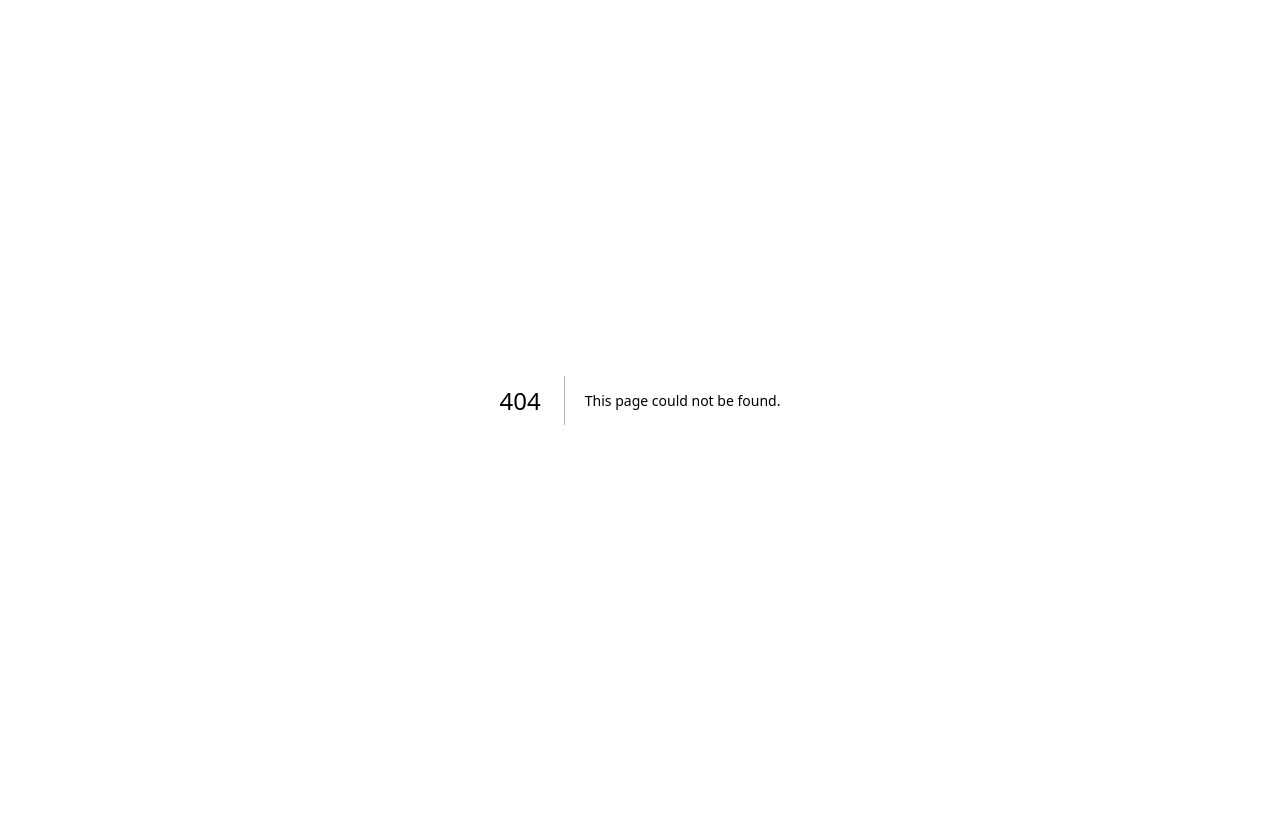
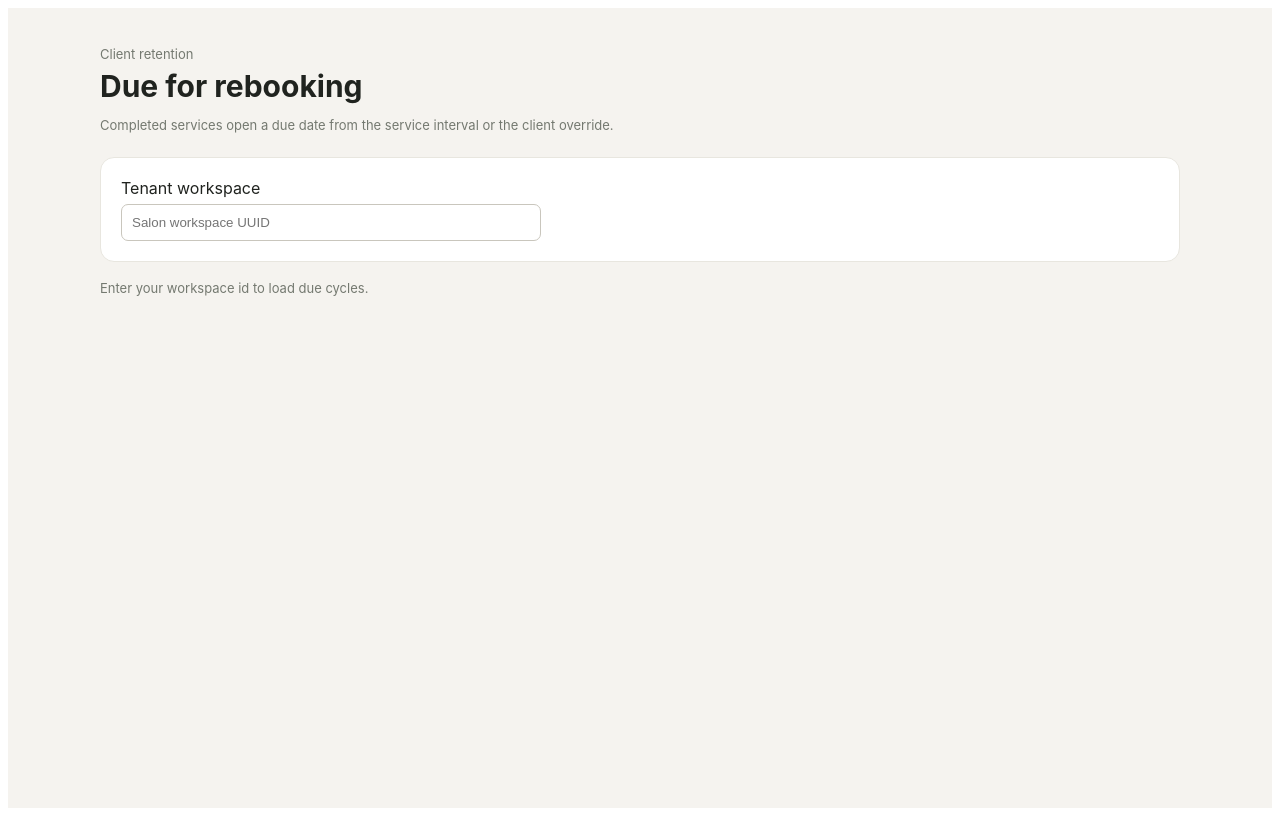
Before and after one commit to harshpgoti/salon-frontend, a Next.js app: page /retention in a window 1280 px wide. Before the commit this address had no page. Built offline with nearby package versions, Linux system fonts and the light colour scheme.

Commit message:
feat(retention): TASK-035 due-cycle list page and proxy (FR-049)

```diff
--- /dev/null
+++ b/pages/api/retention.js
@@ -0,0 +1,75 @@
+import { randomUUID } from "crypto";
+
+// Stateless proxy, same contract as api/settings.js: forward the browser's cookies so the
+// API resolves the caller from its own session and enforces tenant scope. The proxy never
+// decides who the caller is and never trusts a tenant id from the client.
+const API_BASE = process.env.API_BASE_URL;
+const UUID = /^[0-9a-f]{8}-[0-9a-f]{4}-[0-9a-f]{4}-[0-9a-f]{4}-[0-9a-f]{12}$/i;
+
+export default async function handler(req, res) {
+  const requestId = randomUUID();
+  res.setHeader("X-Request-ID", requestId);
+
+  if (!API_BASE) {
+    return res.status(503).json({ detail: { code: "retention_service_unconfigured" } });
+  }
+
+  const tenantId = req.query.tenant_id;
+  if (!tenantId || Array.isArray(tenantId) || !UUID.test(String(tenantId))) {
+    return res.status(400).json({ detail: { code: "invalid_tenant_id" } });
+  }
+
+  const method = req.method;
+  const allowed = (method === "GET" && !req.query.client_id)
+    || (method === "GET" && UUID.test(String(req.query.client_id || "")))
+    || method === "POST";
+  if (!allowed) {
+    res.setHeader("Allow", "GET, POST");
+    return res.status(405).json({ detail: { code: "method_not_allowed" } });
+  }
+
+  const cookies = req.headers.cookie || "";
+  const headers = {
+    "X-Request-ID": requestId,
+    ...(cookies ? { cookie: cookies } : {}),
+    ...(req.headers.origin ? { origin: req.headers.origin } : {}),
+  };
+  let body;
+  const hasBody = req.body !== undefined && req.body !== null
+    && !(typeof req.body === "object" && !Array.isArray(req.body) && Object.keys(req.body).length === 0);
+  if (hasBody) {
+    headers["Content-Type"] = "application/json";
+    body = JSON.stringify(req.body);
+  }
+
+  // GET lists due cycles (optional status/client_id filters stay upstream as query);
+  // POST sets a per-client interval override.
+  const params = new URLSearchParams();
+  for (const key of ["status", "client_id"]) {
+    if (req.query[key]) params.append(key, String(req.query[key]));
+  }
+  const suffix = params.toString() ? `?${params}` : "";
+  const upstreamPath = method === "GET"
+    ? `/v1/tenants/${tenantId}/rebooking-cycles${suffix}`
+    : `/v1/tenants/${tenantId}/rebooking-overrides`;
+
+  let response;
+  try {
+    response = await fetch(new URL(upstreamPath, API_BASE), {
+      method, headers, body, redirect: "manual",
+    });
+  } catch {
+    return res.status(503).json({ detail: { code: "retention_service_unavailable" } });
+  }
+
+  const upstreamRequestId = response.headers.get("x-request-id");
+  if (upstreamRequestId) res.setHeader("X-Request-ID", upstreamRequestId);
+
+  let parsed;
+  try {
+    parsed = await response.json();
+  } catch {
+    parsed = { detail: { code: "upstream_unreadable_response" } };
+  }
+  return res.status(response.status).json(parsed);
+}
--- /dev/null
+++ b/pages/retention.jsx
@@ -0,0 +1,80 @@
+import { useCallback, useEffect, useState } from "react";
+import Head from "next/head";
+import { useRouter } from "next/router";
+
+const panel = { background: "#ffffff", border: "1px solid #e8e6df", borderRadius: 14, padding: 20, marginBottom: 18 };
+const muted = { color: "#747970", fontSize: 13 };
+const input = { display: "block", width: "100%", boxSizing: "border-box", marginTop: 6, padding: 10, border: "1px solid #c9c6bd", borderRadius: 7 };
+
+function errorText(payload, fallback) {
+  const detail = payload?.detail;
+  if (typeof detail === "string") return detail;
+  if (detail?.code) return detail.code.replace(/_/g, " ");
+  return fallback;
+}
+
+// Due-service list (TASK-035): every completed service opens a deterministic due cycle.
+// Staff rebook from here; prompts and snooze arrive with TASK-037.
+export default function Retention() {
+  const router = useRouter();
+  const [tenantId, setTenantId] = useState("");
+  const [items, setItems] = useState([]);
+  const [error, setError] = useState("");
+  const [busy, setBusy] = useState(false);
+
+  const load = useCallback(async () => {
+    if (!tenantId) return;
+    setBusy(true); setError("");
+    try {
+      const res = await fetch(`/api/retention?${new URLSearchParams({ tenant_id: tenantId })}`,
+        { credentials: "include" });
+      const body = await res.json().catch(() => null);
+      if (!res.ok) throw new Error(errorText(body, "Due cycles could not be loaded."));
+      setItems(body.items || []);
+    } catch (err) {
+      setError(err.message || "Due cycles could not be loaded.");
+    } finally { setBusy(false); }
+  }, [tenantId]);
+
+  useEffect(() => { load(); }, [load]);
+  useEffect(() => {
+    if (router.isReady && router.query.tenant) setTenantId(String(router.query.tenant));
+  }, [router.isReady, router.query.tenant]);
+
+  return (
+    <div style={{ minHeight: "100vh", background: "#f5f3ef", color: "#20231f", fontFamily: "Inter, system-ui, sans-serif" }}>
+      <Head><title>Due for rebooking — Salon Operations</title></Head>
+      <main style={{ padding: "38px 5vw", maxWidth: 1080, margin: "0 auto" }}>
+        <header style={{ marginBottom: 24 }}>
+          <div style={muted}>Client retention</div>
+          <h1 style={{ margin: "6px 0", fontSize: 30 }}>Due for rebooking</h1>
+          <p style={muted}>Completed services open a due date from the service interval or the client override.</p>
+        </header>
+
+        <section style={panel}>
+          <label style={{ display: "block", maxWidth: 420 }}>
+            Tenant workspace
+            <input style={input} value={tenantId} onChange={(e) => setTenantId(e.target.value.trim())}
+              placeholder="Salon workspace UUID" />
+          </label>
+        </section>
+
+        {error && <p role="alert" style={{ ...panel, color: "#8c2626" }}>{error}</p>}
+
+        {!tenantId ? <p style={muted}>Enter your workspace id to load due cycles.</p> : (
+          <section style={panel}>
+            {items.length === 0 && <p style={muted}>{busy ? "Loading…" : "Nothing due."}</p>}
+            <ul style={{ margin: 0, paddingLeft: 20, display: "grid", gap: 10 }}>
+              {items.map((item) => (
+                <li key={item.id}>
+                  <strong>{item.client_name}</strong> — {item.service_name}
+                  {" · due "}{item.due_date}{" · every "}{item.interval_days} days
+                </li>
+              ))}
+            </ul>
+          </section>
+        )}
+      </main>
+    </div>
+  );
+}
```
